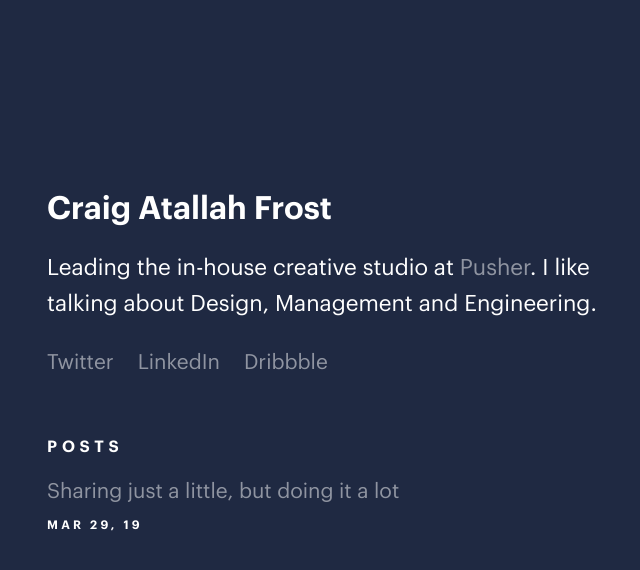
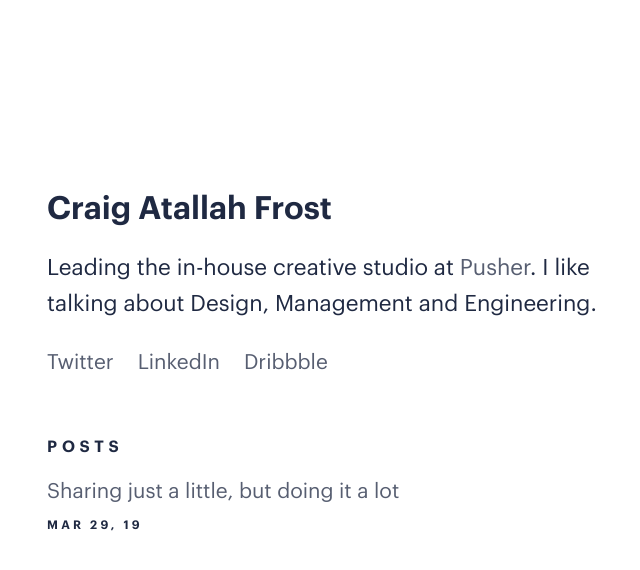
Before and after one commit to craigthomasfrost/cfdesigner.github.io, a Jekyll site: the page built from index.html, in a window 1280 px wide. Shown: the top 570 px of the page, without its empty margins (305-945 px from the left). Built offline with Jekyll 4.4.1, drawn with Linux system fonts in a browser that asks for light colours.

Commit message:
Update styles.css

```diff
--- a/css/styles.css
+++ b/css/styles.css
@@ -31,8 +31,8 @@ html, :root {
     font-size: 100%;
 }
 body {
-    background-color: #1f2942;
-    color: #ffffff;
+    background-color: #ffffff;
+    color: #1f2942;
     padding-top: 12rem;
     padding-right: 1rem;
     padding-bottom: 4rem;
@@ -94,7 +94,7 @@ li {
 a {
     text-decoration: none;
     color: inherit;
-    opacity: .5;
+    opacity: .75;
     transition: opacity .3s ease;
 }
 a:hover {
```
